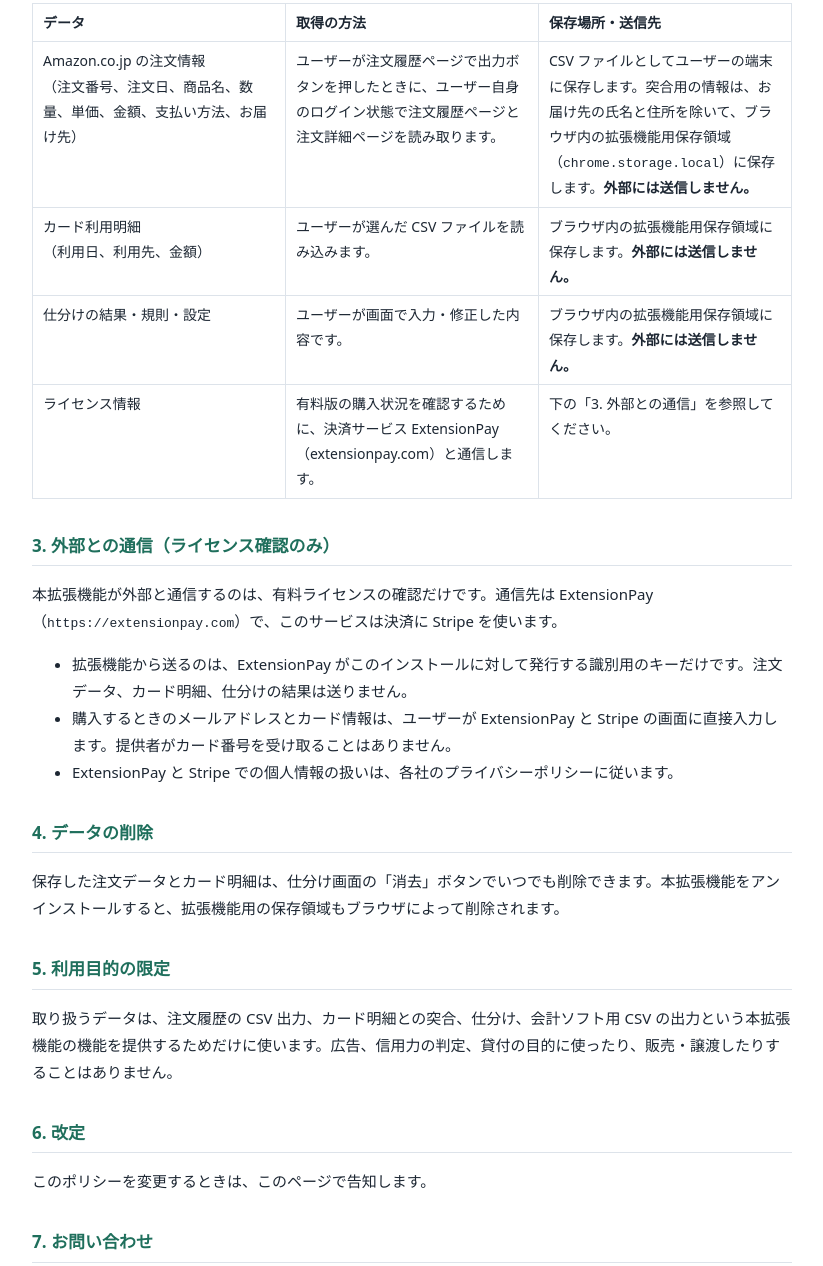
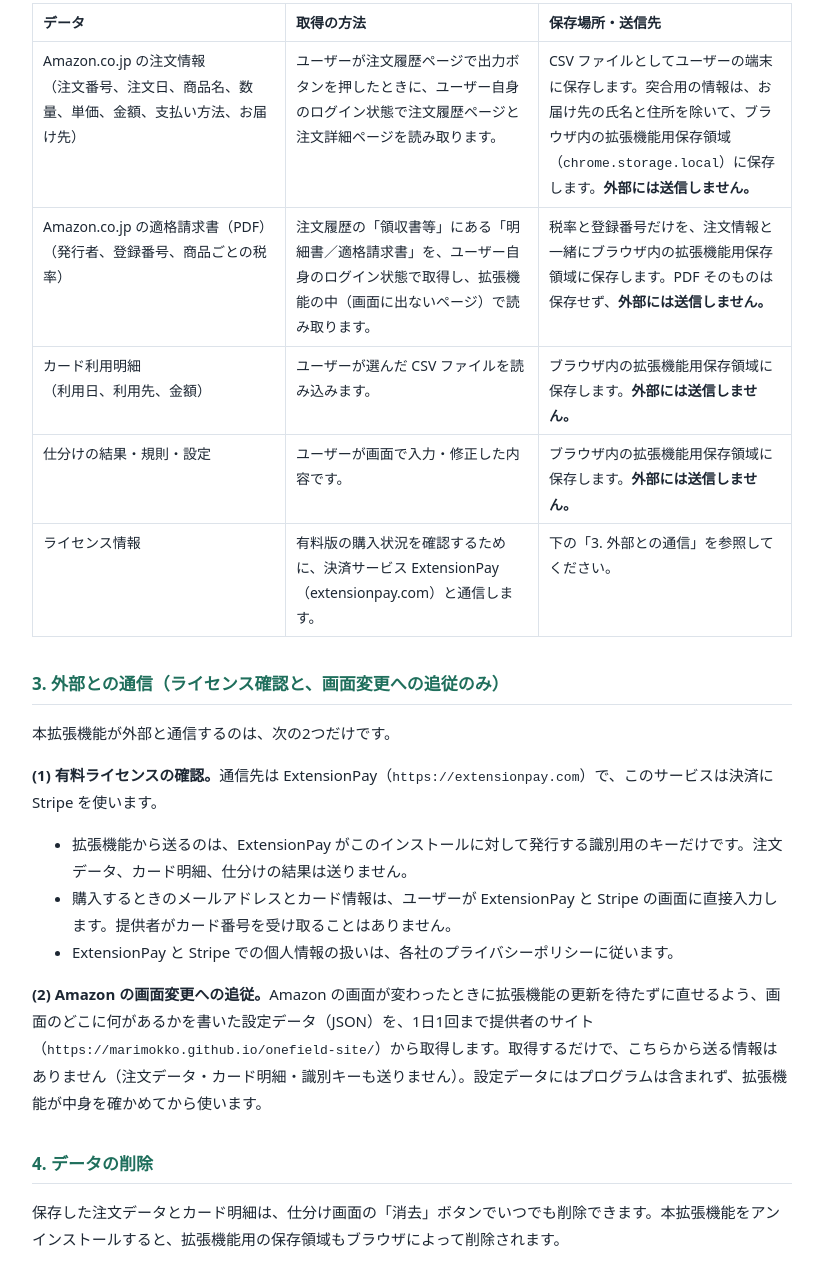
Before and after one commit to marimokko/onefield-site, a plain HTML site: page privacy.html in a window 1280 px wide. Shown: the part 344-1610 px from the top of the page, without its empty margins (228-1051 px from the left). Drawn offline with Linux system fonts and the light colour scheme.

Commit message:
プライバシーポリシー: 適格請求書の読み取りと、画面変更への追従（設定データの取得）を追加

```diff
--- a/privacy.html
+++ b/privacy.html
@@ -21,7 +21,7 @@
 <body>
 <main>
 <h1>プライバシーポリシー</h1>
-<p class="meta">対象：Chrome 拡張機能「Amazon経費仕分け - 注文履歴CSVとカード明細の突合」（以下「本拡張機能」）<br>制定日：2026年10月9日　提供者：onefield</p>
+<p class="meta">対象：Chrome 拡張機能「Amazon経費仕分け - 注文履歴CSVとカード明細の突合」（以下「本拡張機能」）<br>制定日：2026年10月9日　改定日：2026年11月23日（適格請求書の読み取りと、画面変更への追従を追加）　提供者：onefield</p>
 
 <h2>1. 基本方針</h2>
 <p>本拡張機能は、ユーザーの注文データとカード明細を、ユーザーのブラウザの中だけで処理します。提供者がこれらのデータを受け取ったり、保存したり、第三者に提供したりすることはありません。</p>
@@ -30,18 +30,21 @@
 <table>
 <tr><th>データ</th><th>取得の方法</th><th>保存場所・送信先</th></tr>
 <tr><td>Amazon.co.jp の注文情報<br>（注文番号、注文日、商品名、数量、単価、金額、支払い方法、お届け先）</td><td>ユーザーが注文履歴ページで出力ボタンを押したときに、ユーザー自身のログイン状態で注文履歴ページと注文詳細ページを読み取ります。</td><td>CSV ファイルとしてユーザーの端末に保存します。突合用の情報は、お届け先の氏名と住所を除いて、ブラウザ内の拡張機能用保存領域（<code>chrome.storage.local</code>）に保存します。<strong>外部には送信しません。</strong></td></tr>
+<tr><td>Amazon.co.jp の適格請求書（PDF）<br>（発行者、登録番号、商品ごとの税率）</td><td>注文履歴の「領収書等」にある「明細書／適格請求書」を、ユーザー自身のログイン状態で取得し、拡張機能の中（画面に出ないページ）で読み取ります。</td><td>税率と登録番号だけを、注文情報と一緒にブラウザ内の拡張機能用保存領域に保存します。PDF そのものは保存せず、<strong>外部には送信しません。</strong></td></tr>
 <tr><td>カード利用明細<br>（利用日、利用先、金額）</td><td>ユーザーが選んだ CSV ファイルを読み込みます。</td><td>ブラウザ内の拡張機能用保存領域に保存します。<strong>外部には送信しません。</strong></td></tr>
 <tr><td>仕分けの結果・規則・設定</td><td>ユーザーが画面で入力・修正した内容です。</td><td>ブラウザ内の拡張機能用保存領域に保存します。<strong>外部には送信しません。</strong></td></tr>
 <tr><td>ライセンス情報</td><td>有料版の購入状況を確認するために、決済サービス ExtensionPay（extensionpay.com）と通信します。</td><td>下の「3. 外部との通信」を参照してください。</td></tr>
 </table>
 
-<h2>3. 外部との通信（ライセンス確認のみ）</h2>
-<p>本拡張機能が外部と通信するのは、有料ライセンスの確認だけです。通信先は ExtensionPay（<code>https://extensionpay.com</code>）で、このサービスは決済に Stripe を使います。</p>
+<h2>3. 外部との通信（ライセンス確認と、画面変更への追従のみ）</h2>
+<p>本拡張機能が外部と通信するのは、次の2つだけです。</p>
+<p><strong>(1) 有料ライセンスの確認。</strong>通信先は ExtensionPay（<code>https://extensionpay.com</code>）で、このサービスは決済に Stripe を使います。</p>
 <ul>
 <li>拡張機能から送るのは、ExtensionPay がこのインストールに対して発行する識別用のキーだけです。注文データ、カード明細、仕分けの結果は送りません。</li>
 <li>購入するときのメールアドレスとカード情報は、ユーザーが ExtensionPay と Stripe の画面に直接入力します。提供者がカード番号を受け取ることはありません。</li>
 <li>ExtensionPay と Stripe での個人情報の扱いは、各社のプライバシーポリシーに従います。</li>
 </ul>
+<p><strong>(2) Amazon の画面変更への追従。</strong>Amazon の画面が変わったときに拡張機能の更新を待たずに直せるよう、画面のどこに何があるかを書いた設定データ（JSON）を、1日1回まで提供者のサイト（<code>https://marimokko.github.io/onefield-site/</code>）から取得します。取得するだけで、こちらから送る情報はありません（注文データ・カード明細・識別キーも送りません）。設定データにはプログラムは含まれず、拡張機能が中身を確かめてから使います。</p>
 
 <h2>4. データの削除</h2>
 <p>保存した注文データとカード明細は、仕分け画面の「消去」ボタンでいつでも削除できます。本拡張機能をアンインストールすると、拡張機能用の保存領域もブラウザによって削除されます。</p>
```
